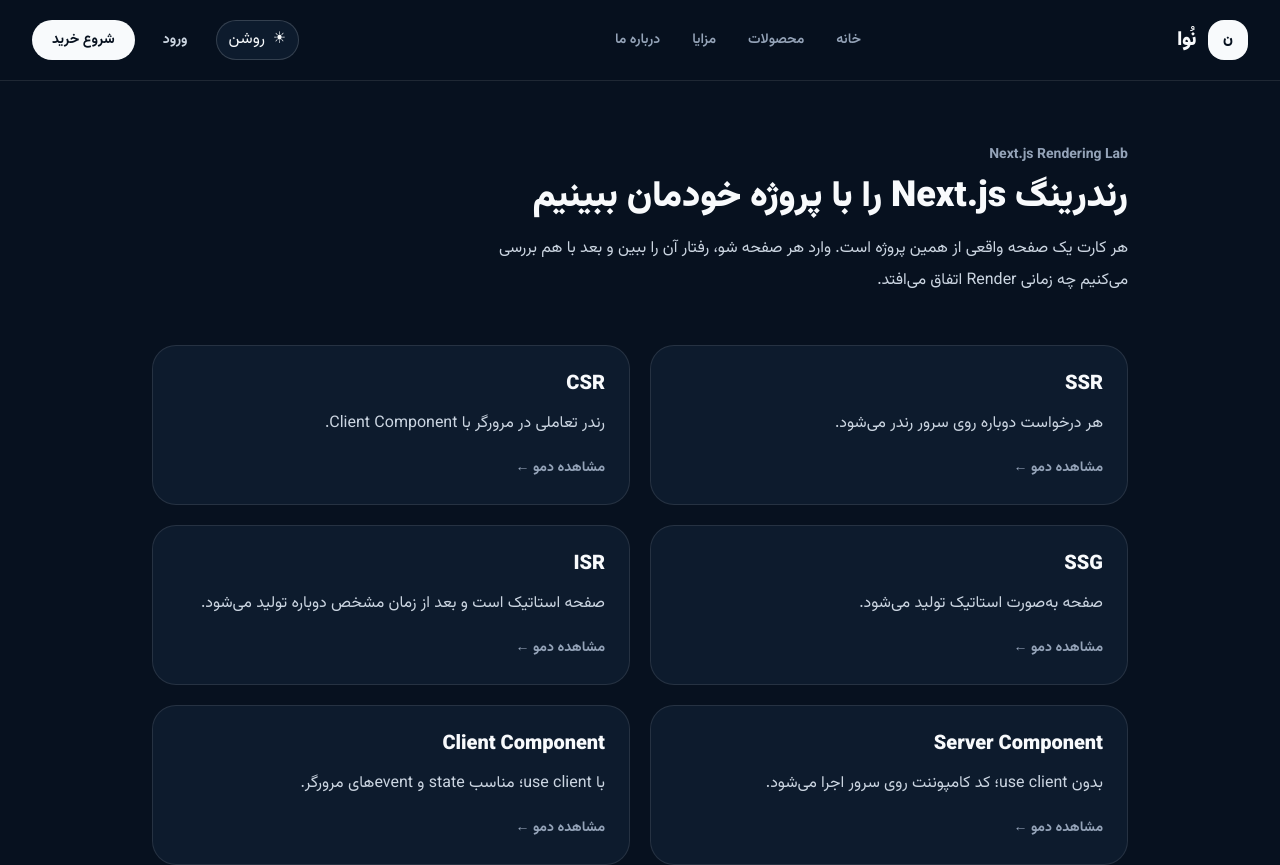
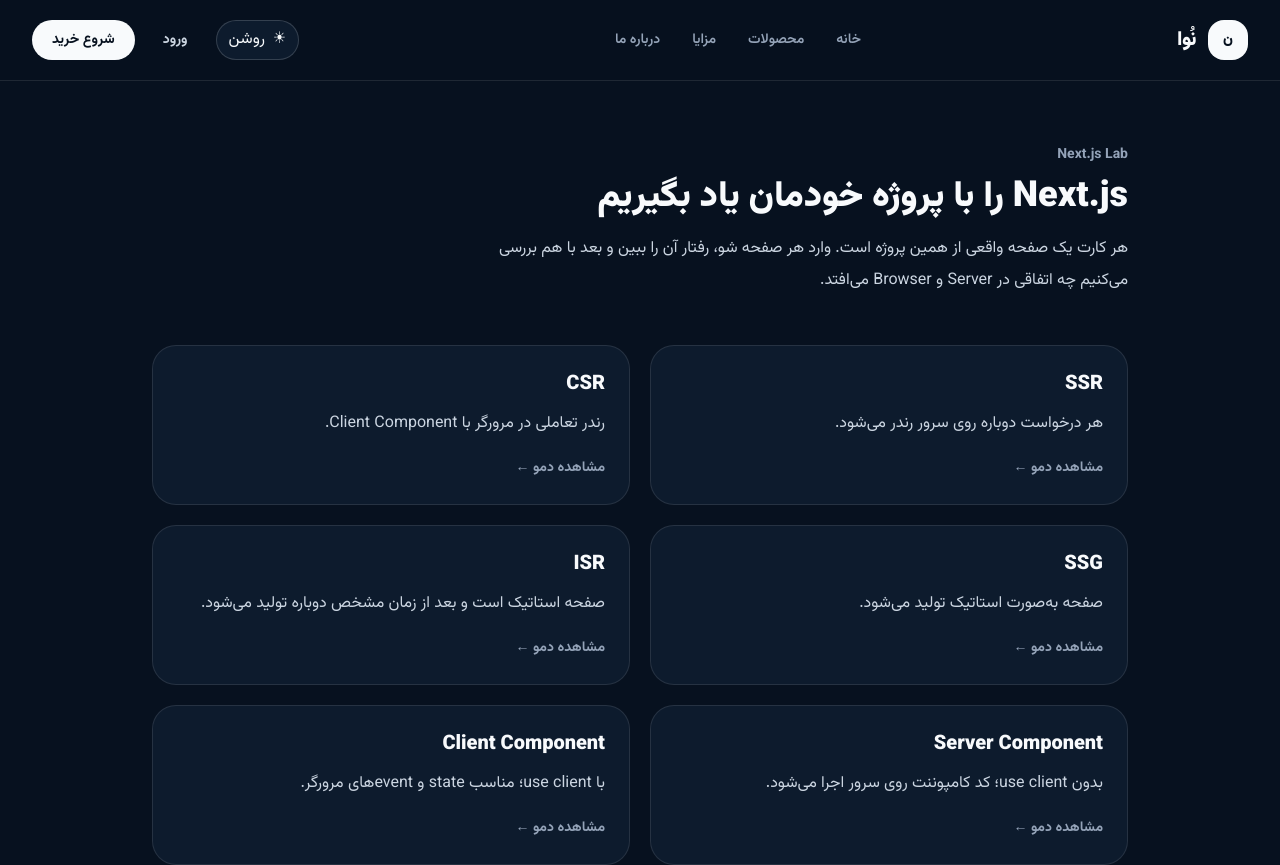
Before and after one commit to rouzbehtondkar/nextjs, a Next.js app: page /next-lab in a window 1280 px wide. Shown: the top 865 px of the page. Built offline with nearby package versions, Linux system fonts and the light colour scheme.

Commit message:
feat: add data fetching and cache labs

```diff
--- a/app/next-lab/page.tsx
+++ b/app/next-lab/page.tsx
@@ -7,16 +7,18 @@ const topics = [
   ["ISR", "/next-lab/isr", "صفحه استاتیک است و بعد از زمان مشخص دوباره تولید می‌شود."],
   ["Server Component", "/next-lab/server-component", "بدون use client؛ کد کامپوننت روی سرور اجرا می‌شود."],
   ["Client Component", "/next-lab/client-component", "با use client؛ مناسب state و eventهای مرورگر."],
+  ["Data Fetching", "/next-lab/data-fetching", "REST API واقعی، fetch، loading و error handling."],
+  ["Cache", "/next-lab/cache", "force-cache، no-store و revalidation را عملی ببین."],
 ] as const;
 
 export default function NextLab() {
   return (
     <main className="mx-auto max-w-5xl px-6 py-16">
       <div className="mb-12">
-        <p className="theme-muted text-sm font-bold">Next.js Rendering Lab</p>
-        <h1 className="theme-text mt-3 text-4xl font-black">رندرینگ Next.js را با پروژه خودمان ببینیم</h1>
+        <p className="theme-muted text-sm font-bold">Next.js Lab</p>
+        <h1 className="theme-text mt-3 text-4xl font-black">Next.js را با پروژه خودمان یاد بگیریم</h1>
         <p className="theme-muted-strong mt-4 max-w-2xl leading-8">
-          هر کارت یک صفحه واقعی از همین پروژه است. وارد هر صفحه شو، رفتار آن را ببین و بعد با هم بررسی می‌کنیم چه زمانی Render اتفاق می‌افتد.
+          هر کارت یک صفحه واقعی از همین پروژه است. وارد هر صفحه شو، رفتار آن را ببین و بعد با هم بررسی می‌کنیم چه اتفاقی در Server و Browser می‌افتد.
         </p>
       </div>
 
```
